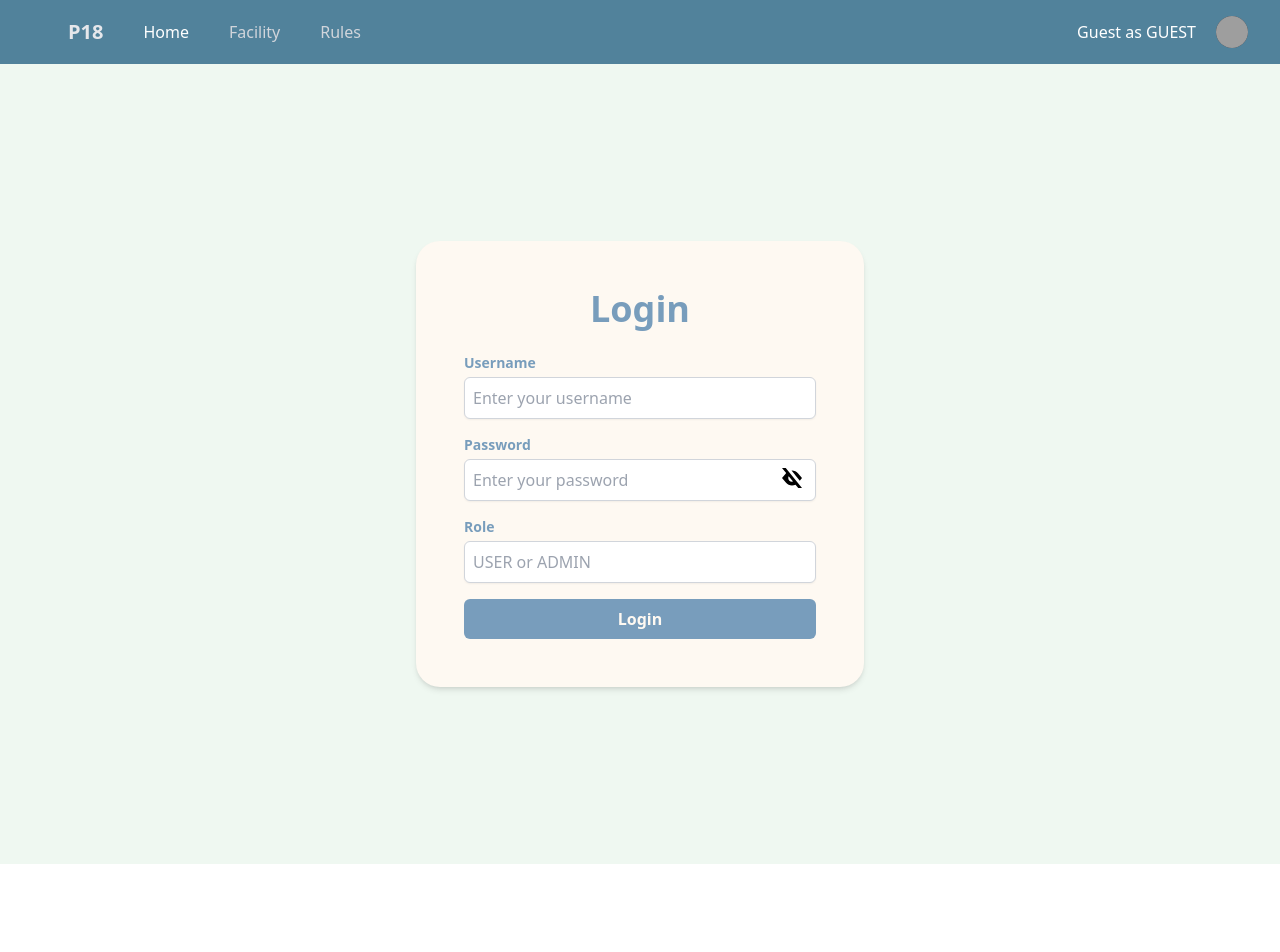
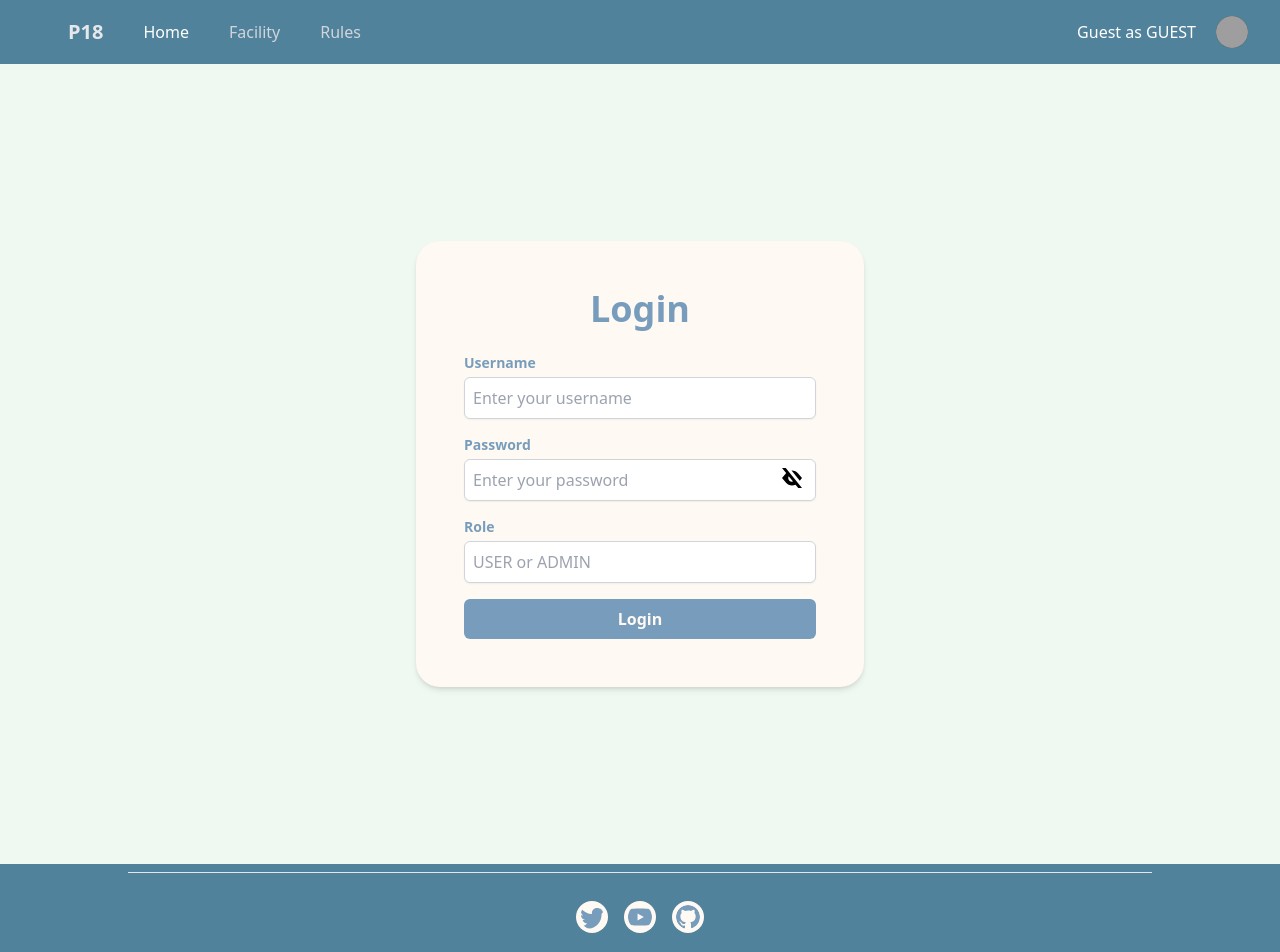
Before and after one commit to HazwanAdhikara/pweb-fp-P18-2024, a Nuxt app in the folder frontend/finalproject-p18/: page / in a window 1280 px wide. Shown: the top 952 px of the page. Before the commit the page ends 864 px from the top, so only its background shows below. Built offline with nearby package versions, Linux system fonts and the light colour scheme; grey boxes are pictures that could not be loaded.

Commit message:
feat: footer and navbar DONE

```diff
--- /dev/null
+++ b/frontend/finalproject-p18/components/Footer.vue
@@ -0,0 +1,69 @@
+<template>
+  <div class="bg-[#51829B] pt-2">
+    <div
+      class="flex pb-5 px-3 m-auto pt-5 border-t text-gray-800 text-sm flex-col max-w-screen-lg items-center"
+    >
+      <div class="md:flex-auto md:flex-row-reverse mt-2 flex-row flex">
+        <!-- GitHub Icon -->
+        <a
+          href="https://github.com/HazwanAdhikara/pweb-fp-P18-2024"
+          target="_blank"
+          class="w-8 mx-2"
+        >
+          <svg
+            class="fill-current cursor-pointer text-[#789DBC] bg-[#FEF9F2] rounded-2xl p-1 hover:text-indigo-600"
+            xmlns="http://www.w3.org/2000/svg"
+            viewBox="0 0 24 24"
+            width="32"
+            height="32"
+          >
+            <path
+              d="M12 0C5.37 0 0 5.373 0 12c0 5.303 3.438 9.8 8.205 11.385.6.113.82-.26.82-.577v-2.234c-3.338.726-4.033-1.61-4.033-1.61-.546-1.387-1.334-1.756-1.334-1.756-1.09-.744.082-.729.082-.729 1.205.084 1.84 1.237 1.84 1.237 1.07 1.835 2.805 1.305 3.492.997.108-.774.42-1.305.762-1.605-2.665-.305-5.466-1.335-5.466-5.93 0-1.31.467-2.382 1.235-3.222-.123-.303-.536-1.523.117-3.176 0 0 1.008-.322 3.3 1.23a11.516 11.516 0 013.004-.405c1.02.005 2.048.138 3.005.405 2.29-1.553 3.295-1.23 3.295-1.23.655 1.653.242 2.873.12 3.176.77.84 1.233 1.912 1.233 3.222 0 4.606-2.805 5.62-5.475 5.92.432.373.815 1.103.815 2.222v3.293c0 .32.22.694.825.575C20.565 21.798 24 17.302 24 12 24 5.373 18.627 0 12 0z"
+            />
+          </svg>
+        </a>
+
+        <!-- YouTube Icon -->
+        <a
+          href="https://www.youtube.com/watch?v=0CFBUSHzENI&ab_channel=Cainimator"
+          target="_blank"
+          class="w-8 mx-2"
+        >
+          <svg
+            class="fill-current cursor-pointer text-[#789DBC] bg-[#FEF9F2] rounded-2xl p-1 hover:text-indigo-600"
+            xmlns="http://www.w3.org/2000/svg"
+            viewBox="0 0 24 24"
+            width="32"
+            height="32"
+          >
+            <path
+              d="M23.498 6.186c-.282-1.044-1.105-1.867-2.15-2.15C19.667 3.5 12 3.5 12 3.5s-7.667 0-9.348.536C1.605 4.319.782 5.142.5 6.186 0 7.867 0 12 0 12s0 4.133.5 5.814c.282 1.044 1.105 1.867 2.15 2.15C4.333 20.5 12 20.5 12 20.5s7.667 0 9.348-.536c1.045-.283 1.868-1.106 2.15-2.15C24 16.133 24 12 24 12s0-4.133-.502-5.814zM9.545 15.568V8.432L15.818 12l-6.273 3.568z"
+            />
+          </svg>
+        </a>
+
+        <!-- Twitter Icon -->
+        <a
+          href="https://x.com/MathRestaurant/status/1868929185206739156"
+          target="_blank"
+          class="w-8 mx-2"
+        >
+          <svg
+            class="fill-current cursor-pointer text-[#789DBC] bg-[#FEF9F2] rounded-2xl p-1 hover:text-indigo-600"
+            xmlns="http://www.w3.org/2000/svg"
+            viewBox="0 0 24 24"
+            width="32"
+            height="32"
+          >
+            <path
+              d="M24 4.557a9.833 9.833 0 01-2.828.775 4.932 4.932 0 002.165-2.724 9.867 9.867 0 01-3.127 1.194A4.917 4.917 0 0016.845 3c-2.726 0-4.933 2.21-4.933 4.934 0 .387.044.763.127 1.124C7.688 8.824 4.064 6.915 1.64 3.94a4.93 4.93 0 00-.666 2.476c0 1.71.87 3.217 2.188 4.103a4.904 4.904 0 01-2.235-.618v.062c0 2.388 1.697 4.384 3.946 4.833a4.935 4.935 0 01-2.224.085 4.937 4.937 0 004.604 3.42A9.873 9.873 0 010 21.543a13.933 13.933 0 007.548 2.212c9.057 0 14.01-7.496 14.01-14.01 0-.213-.005-.425-.014-.637A10.012 10.012 0 0024 4.557z"
+            />
+          </svg>
+        </a>
+      </div>
+      <div class="text-white font-bold my-5">
+        © P18 Copyright 2024. All Rights Reserved.
+      </div>
+    </div>
+  </div>
+</template>
--- a/frontend/finalproject-p18/layouts/default.vue
+++ b/frontend/finalproject-p18/layouts/default.vue
@@ -2,4 +2,6 @@
   <Navbar />
 
   <slot />
+
+  <Footer />
 </template>
```
